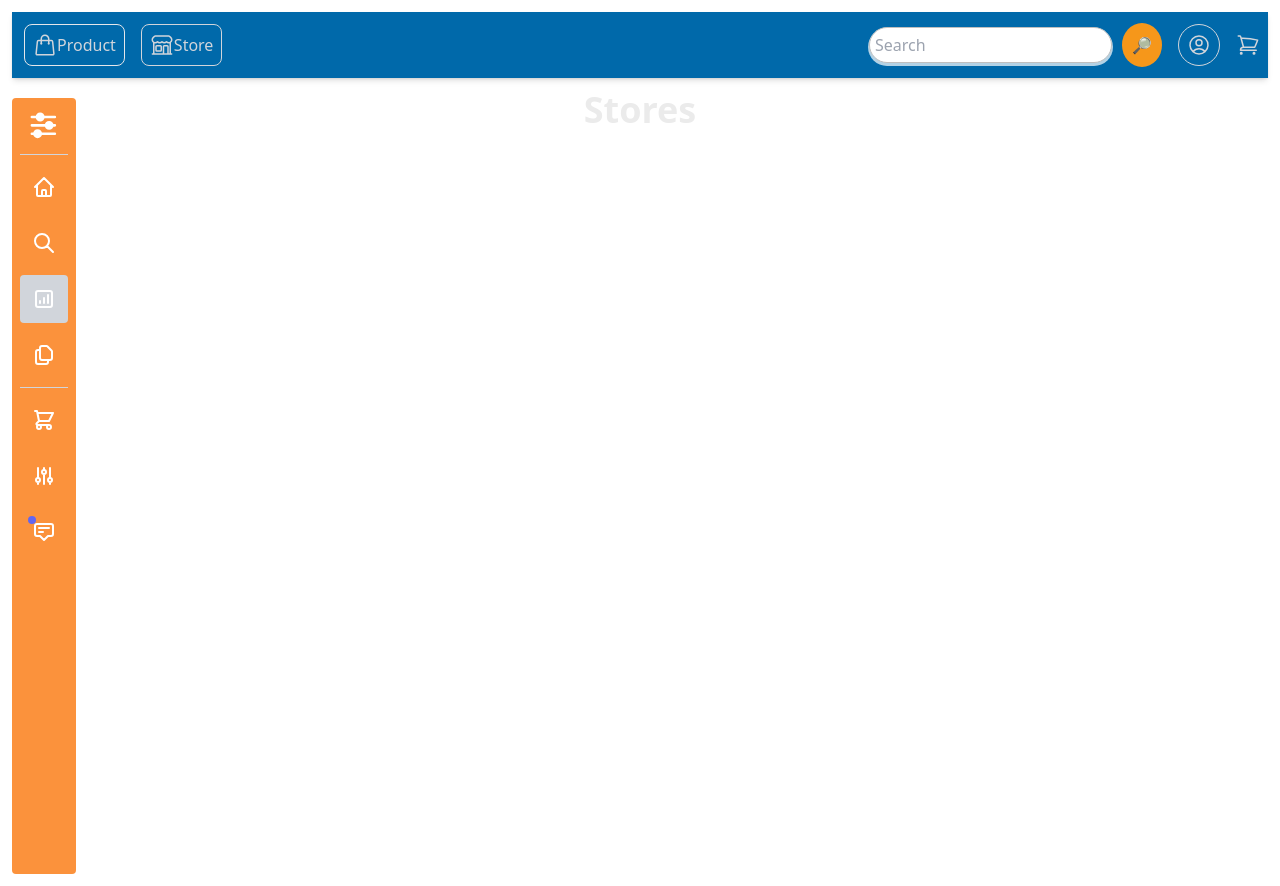
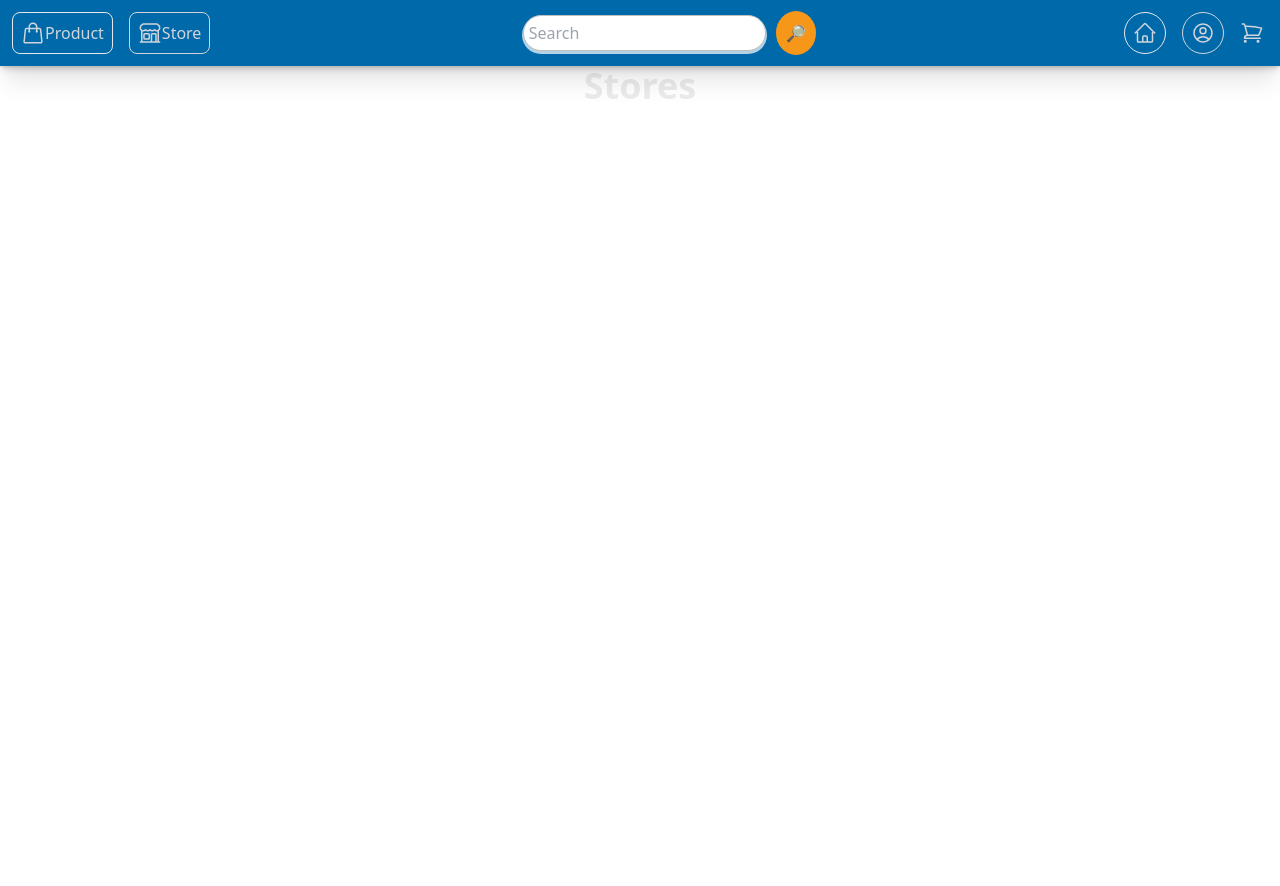
Before and after one commit to NiveJulian/Neoshop-Marketplace, a React (Vite) app in the folder Client/: page /store in a window 1280 px wide. After the commit the page ends 800 px from the top, so only its background shows below. Built offline with nearby package versions, Linux system fonts and the light colour scheme.

Commit message:
Cambio vista de login y register a una ventana emergente en toda la pantalla

```diff
--- a/Client/src/App.jsx
+++ b/Client/src/App.jsx
@@ -19,8 +19,8 @@ function App() {
     <div>
       <Routes>
         <Route path="/" element={<LandingPage />} />
-        <Route path="/login" element={<Login />} />
-        <Route path="/signup" element={<SingUp />} />
+        {/* <Route path="/login" element={<Login />} />
+        <Route path="/signup" element={<SingUp />} /> */}
         <Route path="/home" element={<HomePage />} />
         <Route path="/store" element={<Store />} />
         <Route path="/products" element={<Products />} />
--- a/Client/src/components/Nav/Nav.jsx
+++ b/Client/src/components/Nav/Nav.jsx
@@ -1,9 +1,20 @@
 import { Link } from "react-router-dom";
 import Navbar from "../SearchBar/navbar";
+import { useState } from "react";
+import UserFormLogin from "../UserForm/UserFormLogin";
 
 export default function Nav() {
+  const [showLogin, setShowLogin] = useState(false)
+
+  function handleShowLogin(){
+    setShowLogin(true)
+  }
+  function handleOnClose(){
+    setShowLogin(false)
+  }
+
   return (
-    <div className="w-full overflow-y-auto:fixed z-50">
+    <div className="w-full z-50 shadow-xl">
       <div className="flex items-center justify-between px-2 py-2 bg-primary shadow-md">
         <div className="flex items-center gap-4 m-1">
           <Link
@@ -47,10 +58,32 @@ export default function Nav() {
             Store
           </Link>
         </div>
+        <div>
+          <Navbar className="flex items-center justify-center" />
+        </div>
         <div className="flex items-center gap-4">
-          <Navbar />
           <Link
-            to={"/login"}
+            to={"/home"}
+            className="border hover:shadow-lg hover:border-secondary hover:text-secondary rounded-full w-auto p-2 text-gray-300 flex items-center"
+          >
+            <svg
+              xmlns="http://www.w3.org/2000/svg"
+              fill="none"
+              viewBox="0 0 24 24"
+              strokeWidth="1.5"
+              stroke="currentColor"
+              className="w-6 h-6"
+            >
+              <path
+                strokeLinecap="round"
+                strokeLinejoin="round"
+                d="m2.25 12 8.954-8.955c.44-.439 1.152-.439 1.591 0L21.75 12M4.5 9.75v10.125c0 .621.504 1.125 1.125 1.125H9.75v-4.875c0-.621.504-1.125 1.125-1.125h2.25c.621 0 1.125.504 1.125 1.125V21h4.125c.621 0 1.125-.504 1.125-1.125V9.75M8.25 21h8.25"
+              />
+            </svg>
+          </Link>
+          <button
+            type="button"
+            onClick={() => handleShowLogin()}
             className="border hover:shadow-lg border-gray-300 hover:border-secondary hover:text-secondary text-gray-300 rounded-full w-auto p-2 flex items-center"
           >
             <svg
@@ -67,8 +100,9 @@ export default function Nav() {
                 d="M17.982 18.725A7.488 7.488 0 0 0 12 15.75a7.488 7.488 0 0 0-5.982 2.975m11.963 0a9 9 0 1 0-11.963 0m11.963 0A8.966 8.966 0 0 1 12 21a8.966 8.966 0 0 1-5.982-2.275M15 9.75a3 3 0 1 1-6 0 3 3 0 0 1 6 0Z"
               />
             </svg>
-          </Link>
-          <button className="hover:shadow-lg border-gray-300 hover:border-secondary hover:text-secondary text-gray-300 ">
+          </button>
+          {showLogin && <UserFormLogin title={'Login'} onClose={handleOnClose} />}
+          <button className="hover:shadow-lg mr-2 border-gray-300 hover:border-secondary hover:text-secondary text-gray-300 ">
             <svg
               xmlns="http://www.w3.org/2000/svg"
               fill="none"
--- a/Client/src/components/SearchBar/navbar.css
+++ b/Client/src/components/SearchBar/navbar.css
@@ -17,7 +17,7 @@
     background-color: #ebeaeac7;
   }
 
-  button[type="submit"] {
+  .search-button {
     padding: 10px;
     background-color: #f6971a;
     border: none;
--- a/Client/src/components/SearchBar/navbar.jsx
+++ b/Client/src/components/SearchBar/navbar.jsx
@@ -4,10 +4,9 @@ export default function Navbar() {
   return (
     <div className="search-box">
         <input placeholder="Search" type="search" />
-        <button type="submit">
+        <button className="search-button" type="submit">
           🔎
         </button>
-
     </div>
   );
 }
--- a/Client/src/components/SideBar/SideBar.jsx
+++ b/Client/src/components/SideBar/SideBar.jsx
@@ -13,23 +13,30 @@ const Sidebar = () => {
     }
   };
 
-
   return (
-    <div className="flex items-start justify-left w-screen h-screen p-3 space-x-4 -mt-20">
-
+    <div className="flex items-start justify-left w-screen mt-8 mb-6 fixed">
       {/* <!-- Component Start --> */}
       {/* Condición para mostrar la primera o la segunda sidebar */}
       {expanded ? (
-      <div className="flex flex-col items-center px-2 w-16 h-full overflow-hidden text-white bg-orange-400 rounded">
-        <a className="flex items-center justify-center mt-3" href="#"
-        onClick={toggleSidebar}>
+        <div className="flex flex-col transition-all ease-in-out text-gray-100 items-center px-2 w-16 h-full overflow-hidden bg-orange-400 rounded">
+          <a
+            className="flex items-center justify-center mt-3 text-gray-200"
+            href="#"
+            onClick={toggleSidebar}
+          >
             <svg
-            className="w-8 h-8 fill-current"
+              className="w-7 h-7 fill-current"
               xmlns="http://www.w3.org/2000/svg"
               viewBox="0 0 25 25"
               fill="currentColor"
             >
-            <path d="M12 5.5C12 6.88071 10.8807 8 9.5 8C8.11929 8 7 6.88071 7 5.5M12 5.5C12 4.11929 10.8807 3 9.5 3C8.11929 3 7 4.11929 7 5.5M12 5.5H21M7 5.5H3M19 12C19 13.3807 17.8807 14.5 16.5 14.5C15.1193 14.5 14 13.3807 14 12M19 12C19 10.6193 17.8807 9.5 16.5 9.5C15.1193 9.5 14 10.6193 14 12M19 12H21M14 12H3M10 18.5C10 19.8807 8.88071 21 7.5 21C6.11929 21 5 19.8807 5 18.5M10 18.5C10 17.1193 8.88071 16 7.5 16C6.11929 16 5 17.1193 5 18.5M10 18.5H21M5 18.5H3" stroke="#FFFFFF" stroke-width="2" stroke-linecap="round" stroke-linejoin="round" />
+              <path
+                d="M12 5.5C12 6.88071 10.8807 8 9.5 8C8.11929 8 7 6.88071 7 5.5M12 5.5C12 4.11929 10.8807 3 9.5 3C8.11929 3 7 4.11929 7 5.5M12 5.5H21M7 5.5H3M19 12C19 13.3807 17.8807 14.5 16.5 14.5C15.1193 14.5 14 13.3807 14 12M19 12C19 10.6193 17.8807 9.5 16.5 9.5C15.1193 9.5 14 10.6193 14 12M19 12H21M14 12H3M10 18.5C10 19.8807 8.88071 21 7.5 21C6.11929 21 5 19.8807 5 18.5M10 18.5C10 17.1193 8.88071 16 7.5 16C6.11929 16 5 17.1193 5 18.5M10 18.5H21M5 18.5H3"
+                stroke="#FFFFFF"
+                strokeWidth="1"
+                strokeLinecap="round"
+                strokeLinejoin="round"
+              />
             </svg>
           </a>
           <div className="flex flex-col items-center mt-3 border-t border-gray-300">
@@ -45,9 +52,9 @@ const Sidebar = () => {
                 stroke="currentColor"
               >
                 <path
-                stroke-linecap="round"
-                stroke-linejoin="round"
-                stroke-width="2"
+                  strokeLinecap="round"
+                  strokeLinejoin="round"
+                  strokeWidth="2"
                   d="M3 12l2-2m0 0l7-7 7 7M5 10v10a1 1 0 001 1h3m10-11l2 2m-2-2v10a1 1 0 01-1 1h-3m-6 0a1 1 0 001-1v-4a1 1 0 011-1h2a1 1 0 011 1v4a1 1 0 001 1m-6 0h6"
                 />
               </svg>
@@ -64,9 +71,9 @@ const Sidebar = () => {
                 stroke="currentColor"
               >
                 <path
-                stroke-linecap="round"
-                stroke-linejoin="round"
-                stroke-width="2"
+                  strokeLinecap="round"
+                  strokeLinejoin="round"
+                  strokeWidth="2"
                   d="M21 21l-6-6m2-5a7 7 0 11-14 0 7 7 0 0114 0z"
                 />
               </svg>
@@ -83,9 +90,9 @@ const Sidebar = () => {
                 stroke="currentColor"
               >
                 <path
-                stroke-linecap="round"
-                stroke-linejoin="round"
-                stroke-width="2"
+                  strokeLinecap="round"
+                  strokeLinejoin="round"
+                  strokeWidth="2"
                   d="M16 8v8m-4-5v5m-4-2v2m-2 4h12a2 2 0 002-2V6a2 2 0 00-2-2H6a2 2 0 00-2 2v12a2 2 0 002 2z"
                 />
               </svg>
@@ -102,9 +109,9 @@ const Sidebar = () => {
                 stroke="currentColor"
               >
                 <path
-                stroke-linecap="round"
-                stroke-linejoin="round"
-                stroke-width="2"
+                  strokeLinecap="round"
+                  strokeLinejoin="round"
+                  strokeWidth="2"
                   d="M8 7v8a2 2 0 002 2h6M8 7V5a2 2 0 012-2h4.586a1 1 0 01.707.293l4.414 4.414a1 1 0 01.293.707V15a2 2 0 01-2 2h-2M8 7H6a2 2 0 00-2 2v10a2 2 0 002 2h8a2 2 0 002-2v-2"
                 />
               </svg>
@@ -123,9 +130,9 @@ const Sidebar = () => {
                 stroke="currentColor"
               >
                 <path
-                stroke-linecap="round"
-                stroke-linejoin="round"
-                stroke-width="2"
+                  strokeLinecap="round"
+                  strokeLinejoin="round"
+                  strokeWidth="2"
                   d="M3 3h2l.4 2M7 13h10l4-8H5.4M7 13L5.4 5M7 13l-2.293 2.293c-.63.63-.184 1.707.707 1.707H17m0 0a2 2 0 100 4 2 2 0 000-4zm-8 2a2 2 0 11-4 0 2 2 0 014 0z"
                 />
               </svg>
@@ -142,9 +149,9 @@ const Sidebar = () => {
                 stroke="currentColor"
               >
                 <path
-                stroke-linecap="round"
-                stroke-linejoin="round"
-                stroke-width="2"
+                  strokeLinecap="round"
+                  strokeLinejoin="round"
+                  strokeWidth="2"
                   d="M12 6V4m0 2a2 2 0 100 4m0-4a2 2 0 110 4m-6 8a2 2 0 100-4m0 4a2 2 0 110-4m0 4v2m0-6V4m6 6v10m6-2a2 2 0 100-4m0 4a2 2 0 110-4m0 4v2m0-6V4"
                 />
               </svg>
@@ -161,9 +168,9 @@ const Sidebar = () => {
                 stroke="currentColor"
               >
                 <path
-                stroke-linecap="round"
-                stroke-linejoin="round"
-                stroke-width="2"
+                  strokeLinecap="round"
+                  strokeLinejoin="round"
+                  strokeWidth="2"
                   d="M7 8h10M7 12h4m1 8l-4-4H5a2 2 0 01-2-2V6a2 2 0 012-2h14a2 2 0 012 2v8a2 2 0 01-2 2h-3l-4 4z"
                 />
               </svg>
@@ -172,21 +179,27 @@ const Sidebar = () => {
           </div>
         </div>
       ) : (
-
-
-
-      <div className="flex flex-col items-center w-40 h-full overflow-hidden text-white bg-orange-400 rounded">
-        <a className="flex items-center w-full px-2 mt-3" href="#"
-        onClick={toggleSidebar}>
+        <div className="flex flex-col transition-all ease-in-out text-gray-100 items-center w-40 h-full overflow-hidden bg-orange-400 rounded">
+          <a
+            className="flex items-center w-full mt-3 justify-center"
+            href="#"
+            onClick={toggleSidebar}
+          >
             <svg
-            className="w-8 h-8 fill-current"
+              className="w-7 h-7 fill-current"
               xmlns="http://www.w3.org/2000/svg"
               viewBox="0 0 25 25"
               fill="currentColor"
             >
-            <path d="M12 5.5C12 6.88071 10.8807 8 9.5 8C8.11929 8 7 6.88071 7 5.5M12 5.5C12 4.11929 10.8807 3 9.5 3C8.11929 3 7 4.11929 7 5.5M12 5.5H21M7 5.5H3M19 12C19 13.3807 17.8807 14.5 16.5 14.5C15.1193 14.5 14 13.3807 14 12M19 12C19 10.6193 17.8807 9.5 16.5 9.5C15.1193 9.5 14 10.6193 14 12M19 12H21M14 12H3M10 18.5C10 19.8807 8.88071 21 7.5 21C6.11929 21 5 19.8807 5 18.5M10 18.5C10 17.1193 8.88071 16 7.5 16C6.11929 16 5 17.1193 5 18.5M10 18.5H21M5 18.5H3" stroke="#FFFFFF" stroke-width="2" stroke-linecap="round" stroke-linejoin="round"/>
+              <path
+                d="M12 5.5C12 6.88071 10.8807 8 9.5 8C8.11929 8 7 6.88071 7 5.5M12 5.5C12 4.11929 10.8807 3 9.5 3C8.11929 3 7 4.11929 7 5.5M12 5.5H21M7 5.5H3M19 12C19 13.3807 17.8807 14.5 16.5 14.5C15.1193 14.5 14 13.3807 14 12M19 12C19 10.6193 17.8807 9.5 16.5 9.5C15.1193 9.5 14 10.6193 14 12M19 12H21M14 12H3M10 18.5C10 19.8807 8.88071 21 7.5 21C6.11929 21 5 19.8807 5 18.5M10 18.5C10 17.1193 8.88071 16 7.5 16C6.11929 16 5 17.1193 5 18.5M10 18.5H21M5 18.5H3"
+                stroke="#FFFFFF"
+                strokeWidth="1"
+                strokeLinecap="round"
+                strokeLinejoin="round"
+              />
             </svg>
-          <span className="ml-2 text-sm font-bolder">Filters & Orders</span>
+            <span className="text-sm font-bolder">Filters & Orders</span>
           </a>
           <div className="w-full px-2">
             <div className="flex flex-col items-center w-full mt-3 border-t border-gray-300">
@@ -202,9 +215,9 @@ const Sidebar = () => {
                   stroke="currentColor"
                 >
                   <path
-                  stroke-linecap="round"
-                  stroke-linejoin="round"
-                  stroke-width="2"
+                    strokeLinecap="round"
+                    strokeLinejoin="round"
+                    strokeWidth="2"
                     d="M3 12l2-2m0 0l7-7 7 7M5 10v10a1 1 0 001 1h3m10-11l2 2m-2-2v10a1 1 0 01-1 1h-3m-6 0a1 1 0 001-1v-4a1 1 0 011-1h2a1 1 0 011 1v4a1 1 0 001 1m-6 0h6"
                   />
                 </svg>
@@ -222,9 +235,9 @@ const Sidebar = () => {
                   stroke="currentColor"
                 >
                   <path
-                  stroke-linecap="round"
-                  stroke-linejoin="round"
-                  stroke-width="2"
+                    strokeLinecap="round"
+                    strokeLinejoin="round"
+                    strokeWidth="2"
                     d="M21 21l-6-6m2-5a7 7 0 11-14 0 7 7 0 0114 0z"
                   />
                 </svg>
@@ -242,9 +255,9 @@ const Sidebar = () => {
                   stroke="currentColor"
                 >
                   <path
-                  stroke-linecap="round"
-                  stroke-linejoin="round"
-                  stroke-width="2"
+                    strokeLinecap="round"
+                    strokeLinejoin="round"
+                    strokeWidth="2"
                     d="M16 8v8m-4-5v5m-4-2v2m-2 4h12a2 2 0 002-2V6a2 2 0 00-2-2H6a2 2 0 00-2 2v12a2 2 0 002 2z"
                   />
                 </svg>
@@ -262,9 +275,9 @@ const Sidebar = () => {
                   stroke="currentColor"
                 >
                   <path
-                  stroke-linecap="round"
-                  stroke-linejoin="round"
-                  stroke-width="2"
+                    strokeLinecap="round"
+                    strokeLinejoin="round"
+                    strokeWidth="2"
                     d="M8 7v8a2 2 0 002 2h6M8 7V5a2 2 0 012-2h4.586a1 1 0 01.707.293l4.414 4.414a1 1 0 01.293.707V15a2 2 0 01-2 2h-2M8 7H6a2 2 0 00-2 2v10a2 2 0 002 2h8a2 2 0 002-2v-2"
                   />
                 </svg>
@@ -284,9 +297,9 @@ const Sidebar = () => {
                   stroke="currentColor"
                 >
                   <path
-                  stroke-linecap="round"
-                  stroke-linejoin="round"
-                  stroke-width="2"
+                    strokeLinecap="round"
+                    strokeLinejoin="round"
+                    strokeWidth="2"
                     d="M3 3h2l.4 2M7 13h10l4-8H5.4M7 13L5.4 5M7 13l-2.293 2.293c-.63.63-.184 1.707.707 1.707H17m0 0a2 2 0 100 4 2 2 0 000-4zm-8 2a2 2 0 11-4 0 2 2 0 014 0z"
                   />
                 </svg>
@@ -304,9 +317,9 @@ const Sidebar = () => {
                   stroke="currentColor"
                 >
                   <path
-                  stroke-linecap="round"
-                  stroke-linejoin="round"
-                  stroke-width="2"
+                    strokeLinecap="round"
+                    strokeLinejoin="round"
+                    strokeWidth="2"
                     d="M12 6V4m0 2a2 2 0 100 4m0-4a2 2 0 110 4m-6 8a2 2 0 100-4m0 4a2 2 0 110-4m0 4v2m0-6V4m6 6v10m6-2a2 2 0 100-4m0 4a2 2 0 110-4m0 4v2m0-6V4"
                   />
                 </svg>
@@ -324,9 +337,9 @@ const Sidebar = () => {
                   stroke="currentColor"
                 >
                   <path
-                  stroke-linecap="round"
-                  stroke-linejoin="round"
-                  stroke-width="2"
+                    strokeLinecap="round"
+                    strokeLinejoin="round"
+                    strokeWidth="2"
                     d="M7 8h10M7 12h4m1 8l-4-4H5a2 2 0 01-2-2V6a2 2 0 012-2h14a2 2 0 012 2v8a2 2 0 01-2 2h-3l-4 4z"
                   />
                 </svg>
@@ -339,7 +352,6 @@ const Sidebar = () => {
       )}
       {/* <!-- Component End  --> */}
     </div>
-
   );
 };
 
--- a/Client/src/views/Store.jsx
+++ b/Client/src/views/Store.jsx
@@ -1,17 +1,17 @@
-import React from 'react'
-import Nav from '../components/Nav/Nav'
-import Sidebar from '../components/SideBar/SideBar'
+import Nav from "../components/Nav/Nav";
+import Sidebar from "../components/SideBar/SideBar";
 
 export const Store = () => {
   return (
-    <div className="text-center gap-4">
-      <div className="flex m-3 shadow-sm">
+    <div className="max-w-screen text-center gap-4">
+      <div className="flex shadow-sm">
         <Nav />
       </div>
-      <h1 className="inline-block mb-7 text-4xl font-bold pb-2 text-details hover:drop-shadow-[0_35px_35px_rgba(0,0,0,.6)]">
-      Stores</h1>
-      <Sidebar/>
-
+      <div className="flex justify-center text-center">
+        <h1 className="mb-7 text-4xl font-bold pb-2 text-details hover:drop-shadow-[0_35px_35px_rgba(0,0,0,.6)]">
+          Stores
+        </h1>
       </div>
-  )
-}
+    </div>
+  );
+};
```
Also changed, not shown: Client/src/components/UserForm/UserFormLogin.jsx (+42 -29 lines), Client/src/components/UserForm/UserFormRegister.jsx (+18 -6 lines), Client/src/views/HomePage.jsx (+3 -4 lines), Client/src/views/Products.jsx (+8 -5 lines). Lines whose indentation alone changed are shown as unchanged.
